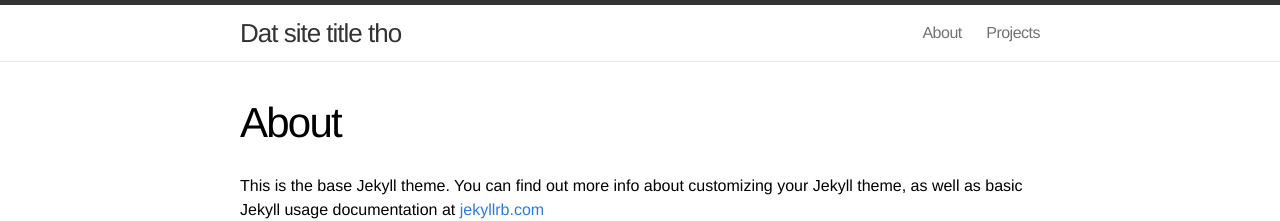
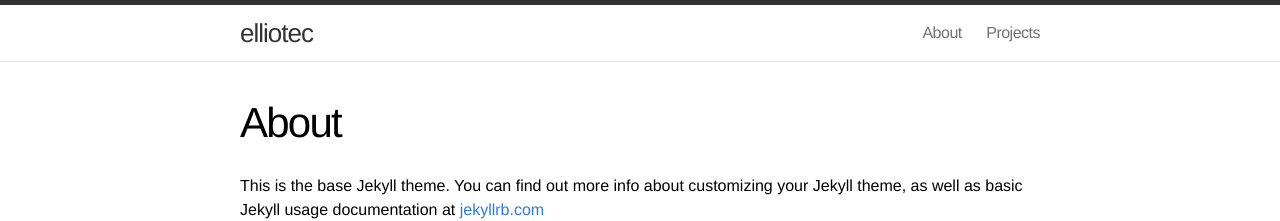
Before and after one commit to elliotec/elliotec.com, a Jekyll site: the page built from about/index.md, in a window 1280 px wide. Shown: the top 221 px of the page. Built offline with Jekyll 4.4.1, drawn with Linux system fonts in a browser that asks for light colours; Markdown is read by kramdown in place of the engine named in the settings.

Commit message:
fix config

```diff
--- a/_config.yml
+++ b/_config.yml
@@ -1,5 +1,5 @@
-name: Dat site title tho
+name: elliotec
 markdown: redcarpet
 highlighter: pygments
 description: "Write an awesome description for your new site here. It will appear in your document head meta (for Google search results) and in your feed.xml site description."
-url: "http://yourdomain.com"
+url: "http://michaelelliott.me"
```
